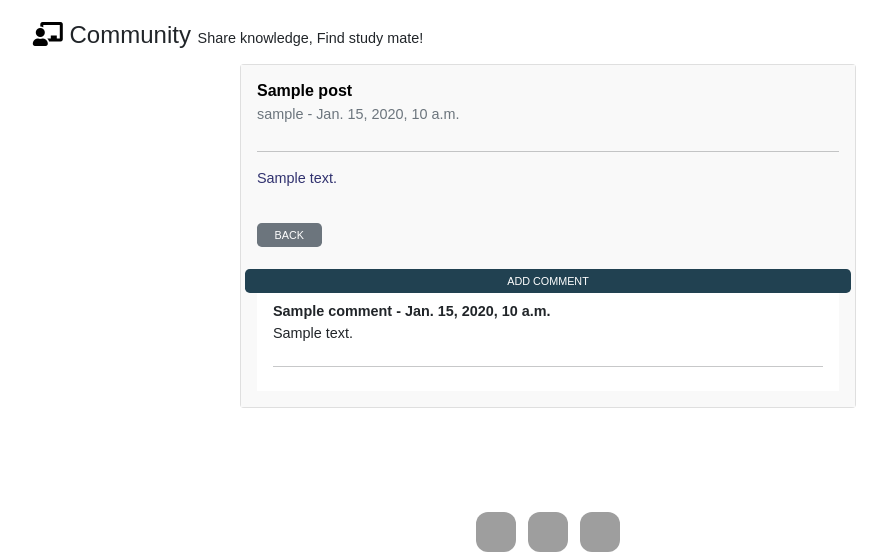
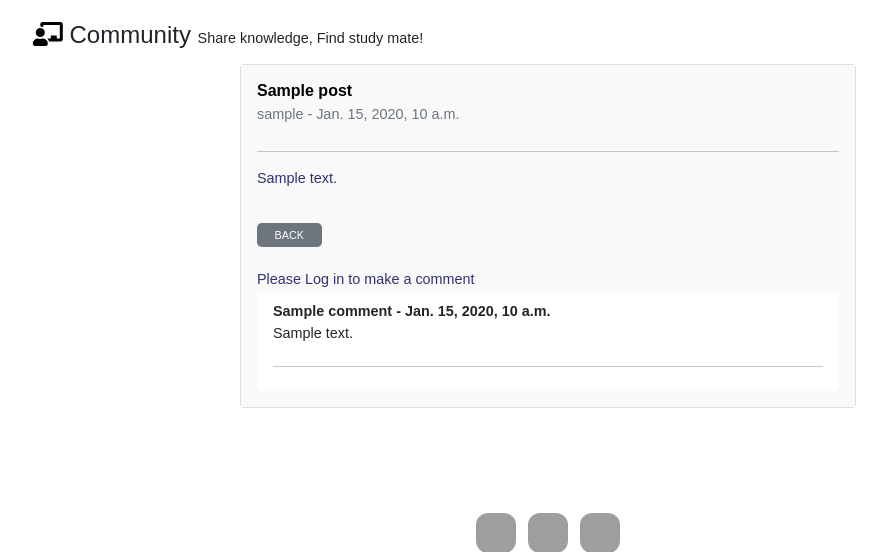
Before and after one commit to day-lee/2021_Tutorial_Base, a Django app: page /article/1 in a window 1280 px wide. Shown: the part 57-609 px from the top of the page, without its empty margins (92-979 px from the left). Run offline with Django 3.2, Linux system fonts and the light colour scheme; tables that the repository leaves empty hold one stand-in row (values such as "Sample post"); some libraries are stand-ins or nearby versions; grey boxes are pictures that could not be loaded.

Commit message:
Update permission: limit post comment access to user

```diff
--- a/templates/board/article_details.html
+++ b/templates/board/article_details.html
@@ -39,12 +39,20 @@
 <br><br>
     <div class="row">
         {% if not post.comments.all %}
-            <div class="col-md ">
+              {% if user.is_authenticated %}
+                <div class="col-md ">
                 <p> No Comments yet, would you like to make a new comment?</p>
-            </div>
-            <a href="{% url 'community:add_comment' post.pk %}" class="btn btn-sm page-active">Add Comment</a>
+                <a href="{% url 'community:add_comment' post.pk %}" class="btn btn-sm page-active">Add Comment</a>
+              {% else %}
+                <p> Please Log in to make a comment</p>
+              {% endif %}
+                </div>
         {% else %}
-            <a href="{% url 'community:add_comment' post.pk %}" class="btn btn-sm page-active"> Add Comment </a>
+           {% if user.is_authenticated %}
+                <a href="{% url 'community:add_comment' post.pk %}" class="btn btn-sm page-active">Add Comment</a>
+            {% else %}
+                <p> Please Log in to make a comment</p>
+            {% endif %}
     </div>
 <!--Comment-->
     <ul class="list-group list-group-flush">
```
